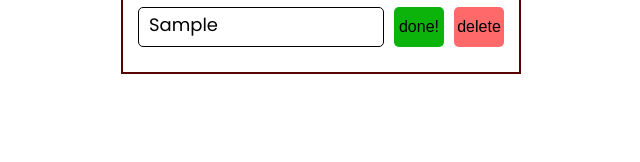
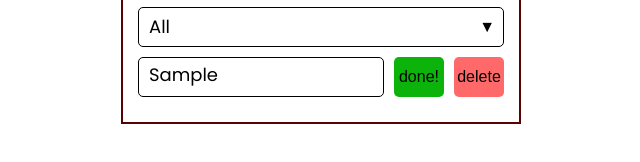
Before and after one commit to Bombamuerta/todo_js, a plain HTML site: page index.html in a window 1280 px wide. Both pictures are taken after typing "Sample" into the empty fields and a click on the button "add". Shown: the part 194-356 px from the top of the page, without its empty margins (319-959 px from the left). Drawn offline with Linux system fonts and the light colour scheme.

Commit message:
filter added

```diff
--- a/index.html
+++ b/index.html
@@ -15,9 +15,16 @@
       <h1 class="header">simple JS todo list</h1>
       <form class="form">
         <input class="form-input" type="text" placeholder="enter something" />
-        <button class="form-input-button">add</button>
+				<button class="form-input-button">add</button>
       </form>
-      <div class="todo-container">
+      <div class="select">
+        <select class="filter-todo" name="todos">
+          <option value="all">All</option>
+          <option value="completed">Completed</option>
+          <option value="uncompleted">Uncompleted</option>
+        </select>
+      </div>
+	    <div class="todo-container">
         <ul class="todo-list"></ul>
       </div>
     </div>
--- a/script.js
+++ b/script.js
@@ -1,13 +1,14 @@
 const formInput = document.querySelector('.form-input')
 const addBtn = document.querySelector('.form-input-button')
-const todoContainer = document.querySelector('.todo-container')
+const todoList = document.querySelector('.todo-list')
+const filterOptions = document.querySelector('.filter-todo')
 
 const addItem = (e) => {
   e.preventDefault()
   if (formInput.value !== '') {
     const newItem = document.createElement('li')
     newItem.classList.add('todo-list-item')
-    todoContainer.appendChild(newItem)
+    todoList.appendChild(newItem)
 
     newTodoText = document.createElement('span')
     newTodoText.innerText = formInput.value
@@ -45,6 +46,33 @@ const completeToggle = (e) => {
   }
 }
 
+const filterTodo = (e) => {
+  todos = todoList.childNodes
+  console.log(todos)
+  todos.forEach(function (todoItem) {
+    switch (e.target.value) {
+      case 'all':
+        todoItem.style.display = 'flex'
+        break
+      case 'completed':
+        if (todoItem.classList.contains('completed')) {
+          todoItem.style.display = 'flex'
+        } else {
+          todoItem.style.display = 'none'
+        }
+        break
+      case 'uncompleted':
+        if (!todoItem.classList.contains('completed')) {
+          todoItem.style.display = 'flex'
+        } else {
+          todoItem.style.display = 'none'
+        }
+        break
+    }
+  })
+}
+
 addBtn.addEventListener('click', addItem)
-todoContainer.addEventListener('click', deleteCheck)
-todoContainer.addEventListener('click', completeToggle)
+todoList.addEventListener('click', deleteCheck)
+todoList.addEventListener('click', completeToggle)
+filterOptions.addEventListener('click', filterTodo)
--- a/style.css
+++ b/style.css
@@ -70,6 +70,10 @@ h1 {
   height: auto;
 }
 
+.todo-list {
+  width: 100%;
+}
+
 .todo-list-item {
   margin: 10px 0;
   width: 100%;
@@ -132,3 +136,32 @@ h1 {
   background: red;
   font-weight: bold;
 }
+
+.select {
+  position: relative;
+  width: 100%;
+  margin: 10px 0;
+}
+
+.select::after {
+  position: absolute;
+  display: block;
+  content: "\25BC";
+  color: #000;
+  top: 7px;
+  right: 9px;
+}
+
+.filter-todo {
+  font-family: 'Poppins', sans-serif;
+  font-size: 18px;
+  padding: 0 10px;
+  width: 100%;
+  -webkit-appearance: none;
+  appearance: none;
+  background: none;
+  outline: none;
+  border: 1px solid #000;
+  height: 40px;
+  border-radius: 5px;
+}
```
